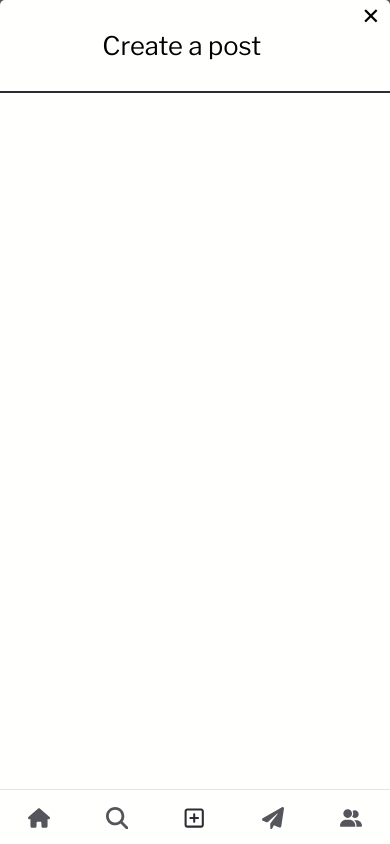
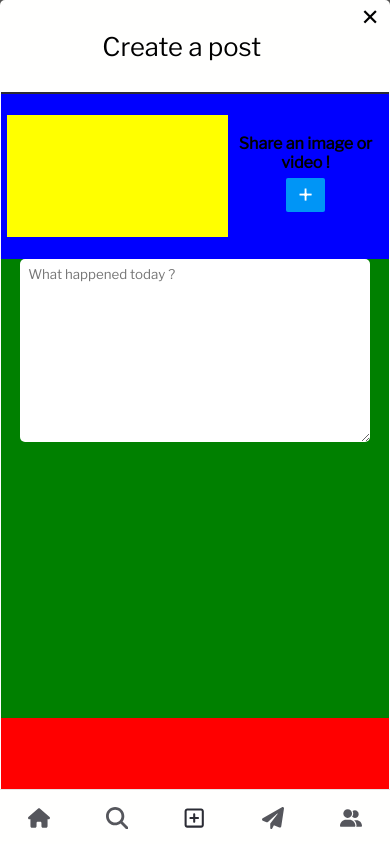
Before and after one commit to NRK-group/Moment, a React (Vite) app in the folder frontend/: page /newpost in a window 390 px wide. Built offline with nearby package versions, Linux system fonts and the light colour scheme.

Commit message:
New post box added with photo section complete

```diff
--- a/frontend/src/features/newpost/NewPost.css
+++ b/frontend/src/features/newpost/NewPost.css
@@ -5,6 +5,7 @@
     margin: auto;
     margin-top: 7%;
     border-radius: 5px;
+    padding: 0.25% ;
 }
 
 .newPostHeader{
@@ -32,6 +33,61 @@
     cursor: pointer;
 }
 
+.NewPostContent{
+    display: flex;
+    justify-content: center;
+    align-items: center;
+    height: 88%;
+    width: 100%;
+    background-color: red;
+}
+
+.newPostPhotoSection{
+    width: 42%;
+    height: fit-content;
+    text-align: center;
+    background-color: blue;
+}
+
+.newPostImgHolder{
+    height: 120px;
+    width: 225px;
+    margin: 5% auto 5%;
+    background-color: yellow;
+
+}
+
+.newPostImgBtn{
+    display: flex;
+    justify-content: center;
+    align-items: center;
+    height: 8%;
+    width: 25%;
+    margin: 5% auto;
+    color: white;
+    background-color: var(--button-color);
+    border: none;
+    border-radius: 2px;
+    font-size: 1.75rem;
+}
+
+.NewPostContentInput{
+    text-align: center;
+    width: 58%;
+    height: 100%;
+    background-color: green;
+}
+
+.newPostTextContent{
+    display: flex;
+    padding: 2%;
+    margin: 4% auto;
+    width: 90%;
+    height: 40%;
+    border-radius: 5px;
+    border: none;
+}
+
 @media all and (max-width: 780px) {
     .newPostBox{
         height: 350px;
@@ -47,4 +103,38 @@
         margin: 0;
     }
 
+    .NewPostContent{
+        display: block;
+    }
+
+    .newPostPhotoSection{
+        display: flex;
+        align-items: center;
+        /* height: 0%; */
+        height: 165px;
+        width: 100%;
+        padding: 1.5%;
+    }
+
+    .newPostImgHolder{
+        width: 70%;
+        height: 80%;
+        margin: 1% auto;
+    }
+
+    .newPostImgBtn{
+        margin: 4% auto;
+        width: 25%;
+    }
+
+    .NewPostContentInput{
+        width: 100%;
+        height: 62%;
+        margin: 0 auto;
+    }
+
+    .newPostTextContent{
+        margin-top: 0;
+        min-height: 140px;
+    }
 }
--- a/frontend/src/features/newpost/NewPost.jsx
+++ b/frontend/src/features/newpost/NewPost.jsx
@@ -9,6 +9,23 @@ export default function NewPost() {
           <span className="newPostTitle">Create a post</span>
           <span className='newPostHeaderCross' >&#10005;</span>
         </Card>
+        <Card styleName='NewPostContent'>
+          <Card styleName='newPostPhotoSection'>
+            <Card styleName='newPostImgHolder'>
+
+            </Card>
+            <span>
+            <p>Share an image or video ! </p>
+            <button className="newPostImgBtn">+</button>
+            </span>
+          </Card>
+
+          <Card styleName='NewPostContentInput'>
+            <textarea cols='100' rows='7' wrap='hard' className='newPostTextContent' maxlength='280' placeholder="What happened today ?" />
+
+          </Card>
+
+        </Card>
 
       </Card>
     </Card>
```
Also changed, not shown: frontend/public/assets/image_icon.svg (added).
